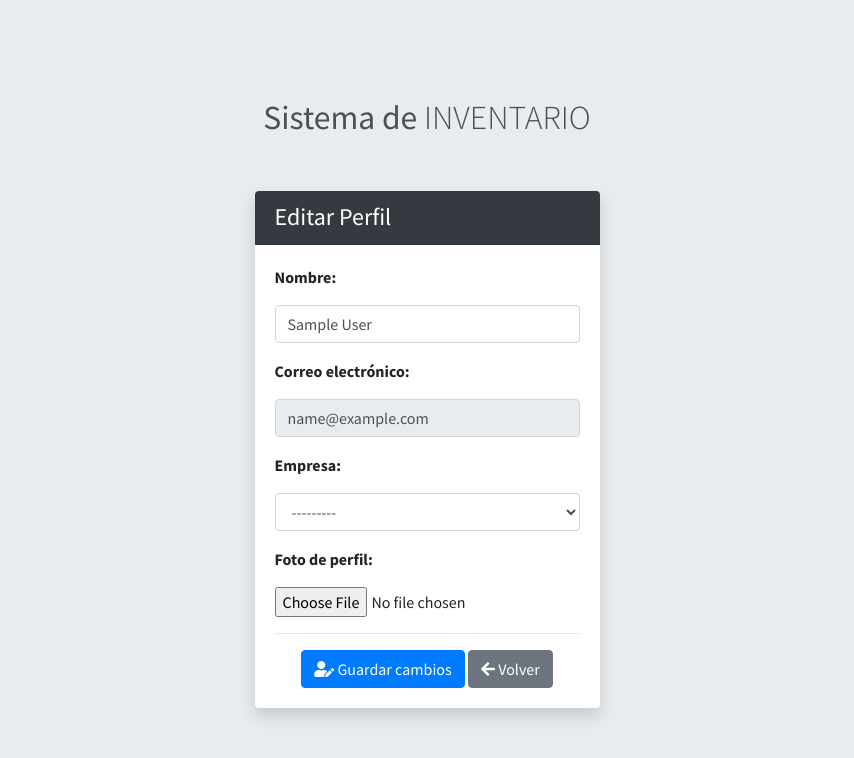
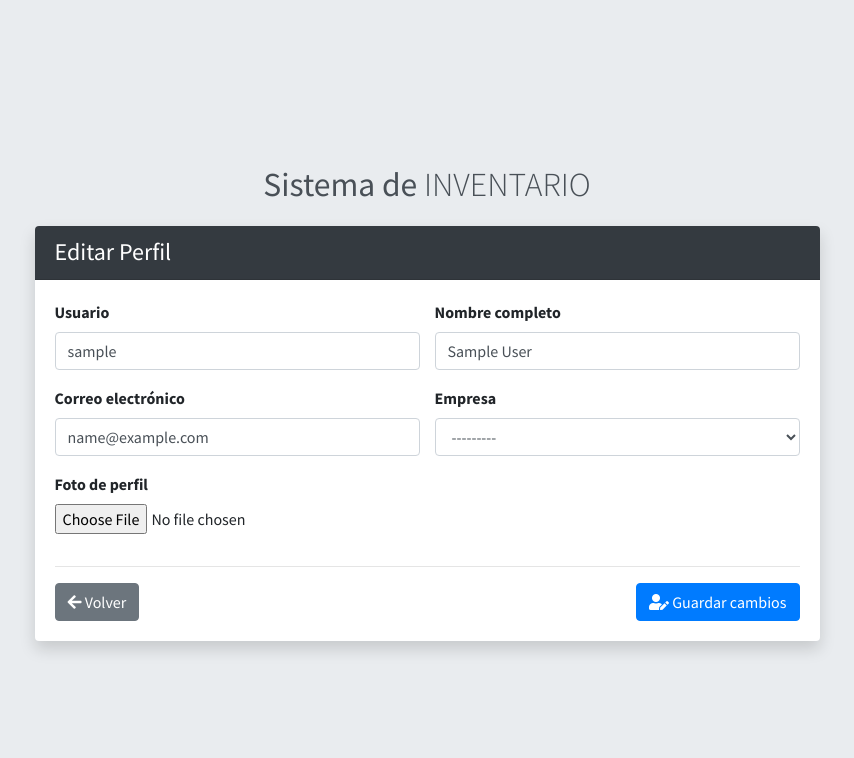
Before and after one commit to wfarelt/proformasApp, a Django app: page /perfil/editar/ in a window 1280 px wide. Shown: the top 758 px of the page, without its empty margins (213-1067 px from the left). Run offline with Django 5.2, Linux system fonts and the light colour scheme; the visitor is signed in with stand-in values (Sample User, id 1); data that the repository does not hold is empty; some libraries are stand-ins or nearby versions.

Commit message:
update perfil user

```diff
--- a/core/forms.py
+++ b/core/forms.py
@@ -78,15 +78,17 @@ class CustomPasswordChangeForm(PasswordChangeForm):
 class UserProfileForm(forms.ModelForm):
     class Meta:
         model = User
-        fields = ['name', 'email', 'company', 'profile_picture']
+        fields = ['username', 'name', 'email', 'company', 'profile_picture']
         widgets = {
+            'username': forms.TextInput(attrs={'class': 'form-control'}),
             'name': forms.TextInput(attrs={'class': 'form-control'}),
-            'email': forms.EmailInput(attrs={'class': 'form-control', 'readonly': 'readonly'}),
+            'email': forms.EmailInput(attrs={'class': 'form-control'}),
             'company': forms.Select(attrs={'class': 'form-control'}),
             'profile_picture': forms.ClearableFileInput(attrs={'class': 'form-control-file'}),
         }
         labels = {
-            'name': 'Nombre',
+            'username': 'Usuario',
+            'name': 'Nombre completo',
             'email': 'Correo electrónico',
             'company': 'Empresa',
             'profile_picture': 'Foto de perfil',
--- a/core/models.py
+++ b/core/models.py
@@ -40,36 +40,38 @@ class Company(models.Model):
 
 # USUARIO
 class UserManager(BaseUserManager):
-    def create_user(self, email, name, password=None):
+    def create_user(self, username, email, name, password=None):
+        if not username:
+            raise ValueError('El nombre de usuario es obligatorio')
         if not email:
-            raise ValueError('The Email is required')
-        email = self.normalize_email(email)
-        user = self.model(email=email, name=name)
-        user.set_password(password)  # Encripta la contraseña
+            raise ValueError('El correo electrónico es obligatorio')
+        user = self.model(username=username, email=self.normalize_email(email), name=name)
+        user.set_password(password)
         user.save(using=self._db)
         return user
 
-    def create_superuser(self, email, name, password):
-        user = self.create_user(email, name, password)
+    def create_superuser(self, username, email, name, password):
+        user = self.create_user(username, email, name, password)
         user.is_staff = True
         user.is_superuser = True
         user.save(using=self._db)
         return user
 
 class User(AbstractBaseUser, PermissionsMixin):
+    username = models.CharField(max_length=150, verbose_name="Usuario", default="user")
     email = models.EmailField(unique=True)
-    name = models.CharField(max_length=255)
+    name = models.CharField(max_length=255, verbose_name="Nombre completo")
     company = models.ForeignKey(Company, on_delete=models.SET_NULL, null=True, blank=True)
     profile_picture = models.ImageField(upload_to='profile_pics/', null=True, blank=True)
 
     is_active = models.BooleanField(default=True)
-    is_staff = models.BooleanField(default=False)  # Necesario para Django Admin
-    is_superuser = models.BooleanField(default=False)  # Necesario para permisos
+    is_staff = models.BooleanField(default=False)
+    is_superuser = models.BooleanField(default=False)
 
     objects = UserManager()
 
-    USERNAME_FIELD = 'email'  # Se usará para el login
-    REQUIRED_FIELDS = ['name', 'empresa']  # Campos obligatorios además de email
+    USERNAME_FIELD = 'email'
+    REQUIRED_FIELDS = ['username', 'name', 'company']
 
     def __str__(self):
         return self.email
--- a/core/templates/core/registration/base_login.html
+++ b/core/templates/core/registration/base_login.html
@@ -17,6 +17,8 @@
   <link rel="stylesheet" href="{% static 'plugins/icheck-bootstrap/icheck-bootstrap.min.css' %}">
   <!-- Theme style -->
   <link rel="stylesheet" href="{% static 'dist/css/adminlte.min.css' %}">
+  {% block style %}
+  {% endblock %}
 </head>
 <body class="hold-transition login-page">
 <div class="login-box">
--- a/core/templates/core/registration/change_password.html
+++ b/core/templates/core/registration/change_password.html
@@ -7,7 +7,7 @@ Inventario | Log in
 {% endblock %}
 
 {% block content %}
-<div class="container mt-5">
+<div class="container mt-3">
     <div class="row justify-content-center">
         <div class="col-md-12">
             <div class="card shadow rounded">
--- a/core/templates/core/registration/edit_profile.html
+++ b/core/templates/core/registration/edit_profile.html
@@ -6,8 +6,16 @@
 Inventario | Perfil
 {% endblock %}
 
+{% block style %}
+<style>
+    .login-box{
+        width: 800px;
+    }
+</style>
+{% endblock %}
+
 {% block content %}
-<div class="container mt-5">
+<div class="container mt-3">
     <div class="row justify-content-center">
         <div class="col-md-12">
             <div class="card shadow rounded">
@@ -17,23 +25,39 @@ Inventario | Perfil
                 <div class="card-body">
                     <form method="post" enctype="multipart/form-data">
                         {% csrf_token %}
+                        <div class="row">
                             {% for field in form %}
-                            <div class="mb-3">
-                                <label class="form-label">{{ field.label_tag }}</label>
-
+                                {% if field.name == "profile_picture" %}
+                                    <div class="col-12 mb-3">
+                                        <label class="form-label">{{ field.label }}</label>
                                         {{ field }}
-
                                         {% if field.errors %}
                                             <div class="text-danger small">
                                                 {{ field.errors|striptags }}
                                             </div>
                                         {% endif %}
                                     </div>
+                                {% else %}
+                                    <div class="col-md-6 mb-3">
+                                        <label class="form-label">{{ field.label }}</label>
+                                        {{ field }}
+                                        {% if field.errors %}
+                                            <div class="text-danger small">
+                                                {{ field.errors|striptags }}
+                                            </div>
+                                        {% endif %}
+                                    </div>
+                                {% endif %}
                             {% endfor %}
+                        </div>
                         <hr>
-                        <div class="d-grid text-center">
-                            <button type="submit" class="btn btn-primary"><i class="fas fa-user-edit"></i> Guardar cambios</button>
-                            <a href="{% url 'home' %}" class="btn btn-secondary"><i class="fas fa-arrow-left"></i> Volver</a>
+                        <div class="d-flex justify-content-between">
+                            <a href="{% url 'home' %}" class="btn btn-secondary">
+                                <i class="fas fa-arrow-left"></i> Volver
+                            </a>
+                            <button type="submit" class="btn btn-primary">
+                                <i class="fas fa-user-edit"></i> Guardar cambios
+                            </button>
                         </div>
                     </form>
                 </div>
--- a/core/templates/core/registration/login.html
+++ b/core/templates/core/registration/login.html
@@ -27,10 +27,10 @@ Inventario | Log in
         </small>
 
         <div class="input-group mb-3">
-          <input type="email" name="username" id="id_username" autofocus class="form-control" placeholder="Email">
+          <input type="email" name="username" id="id_username" autofocus class="form-control" placeholder="Nombre de usuario">
           <div class="input-group-append">
             <div class="input-group-text">
-              <span class="fas fa-envelope"></span>
+              <span class="fas fa-user"></span>
             </div>
           </div>
         </div>
--- a/core/templates/core/registration/password_change_done.html
+++ b/core/templates/core/registration/password_change_done.html
@@ -7,7 +7,7 @@ Inventario | Log in
 {% endblock %}
 
 {% block content %}
-<div class="container mt-5">
+<div class="container mt-3">
     <div class="alert alert-success" role="alert">
         <h4 class="alert-heading">¡Éxito!</h4>
         <p>Tu contraseña ha sido cambiada con éxito.</p>
--- a/core/views.py
+++ b/core/views.py
@@ -130,7 +130,11 @@ class ProductListView(LoginRequiredMixin, ListView):
         query = self.request.GET.get('q')
         object_list = Producto.objects.all().order_by('id')
         if query:
-            object_list = object_list.filter(nombre__icontains=query) | object_list.filter(descripcion__icontains=query)
+            palabras = [p.strip() for p in query.split('%') if p.strip()]
+            for palabra in palabras:
+                object_list = object_list.filter(
+                    Q(nombre__icontains=palabra) | Q(descripcion__icontains=palabra)
+                )
         return object_list
 
 # PROFORMA
```
Also changed, not shown: core/migrations/0015_user_username_alter_user_name.py (added). Lines whose indentation alone changed are shown as unchanged.
